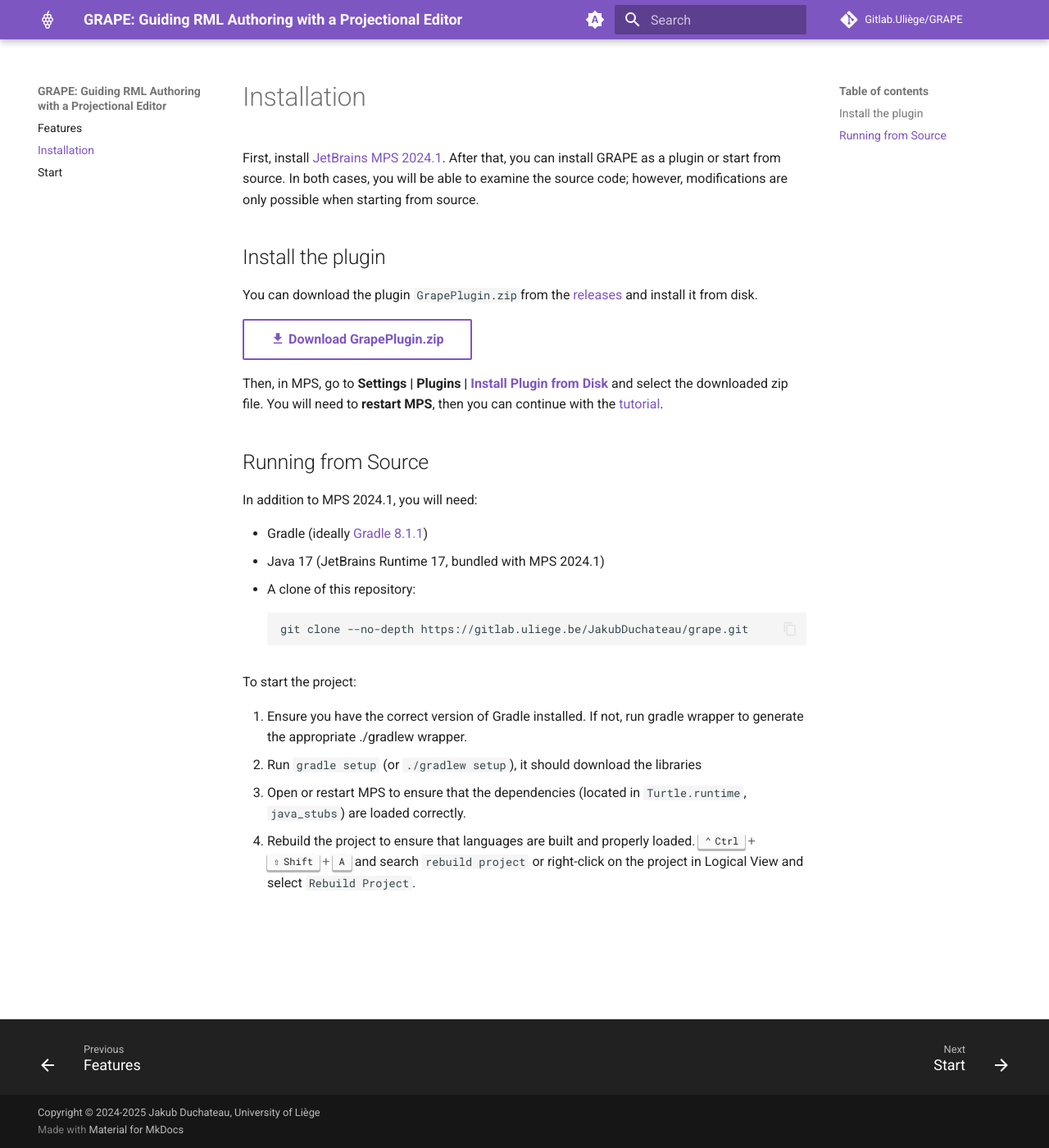
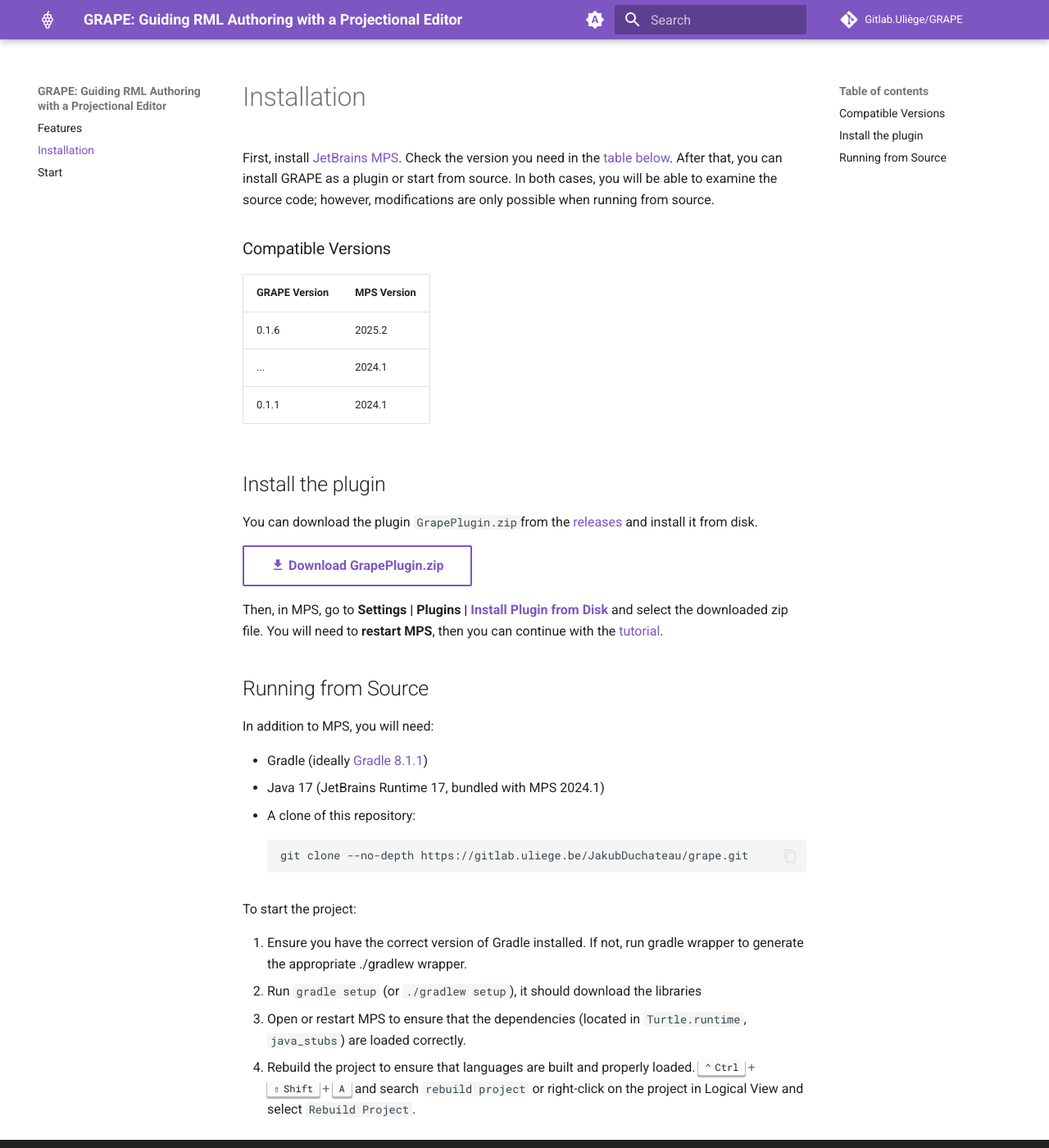
Before and after one commit to jduchateau/GRAPE, an MkDocs documentation site: the page built from docs/install.md, in a window 1280 px wide and 1400 px high. Shown: the whole window at 82% size. Built offline with MkDocs 1.6.1 and Material for MkDocs 9.7.7, drawn with Linux system fonts in a browser that asks for light colours.

Commit message:
docs: compatibe mps and GRAPE versions

```diff
--- a/docs/install.md
+++ b/docs/install.md
@@ -1,9 +1,17 @@
 # Installation
 
-First, install [JetBrains MPS 2024.1](https://www.jetbrains.com/mps/download/previous.html#version20241).
+First, install [JetBrains MPS](https://www.jetbrains.com/mps/download/). Check the version you need in the [table below](#compatible-versions).
 After that, you can install GRAPE as a plugin or start from source.
 In both cases, you will be able to examine the source code;
-however, modifications are only possible when starting from source.
+however, modifications are only possible when running from source.
+
+### Compatible Versions
+
+| GRAPE Version | MPS Version |
+| ------------- | ----------- |
+| 0.1.6         | 2025.2      |
+| ...           | 2024.1      |
+| 0.1.1         | 2024.1      |
 
 ## Install the plugin
 
```
Also changed, not shown: other parts of docs/install.md (+1 -1 lines).
